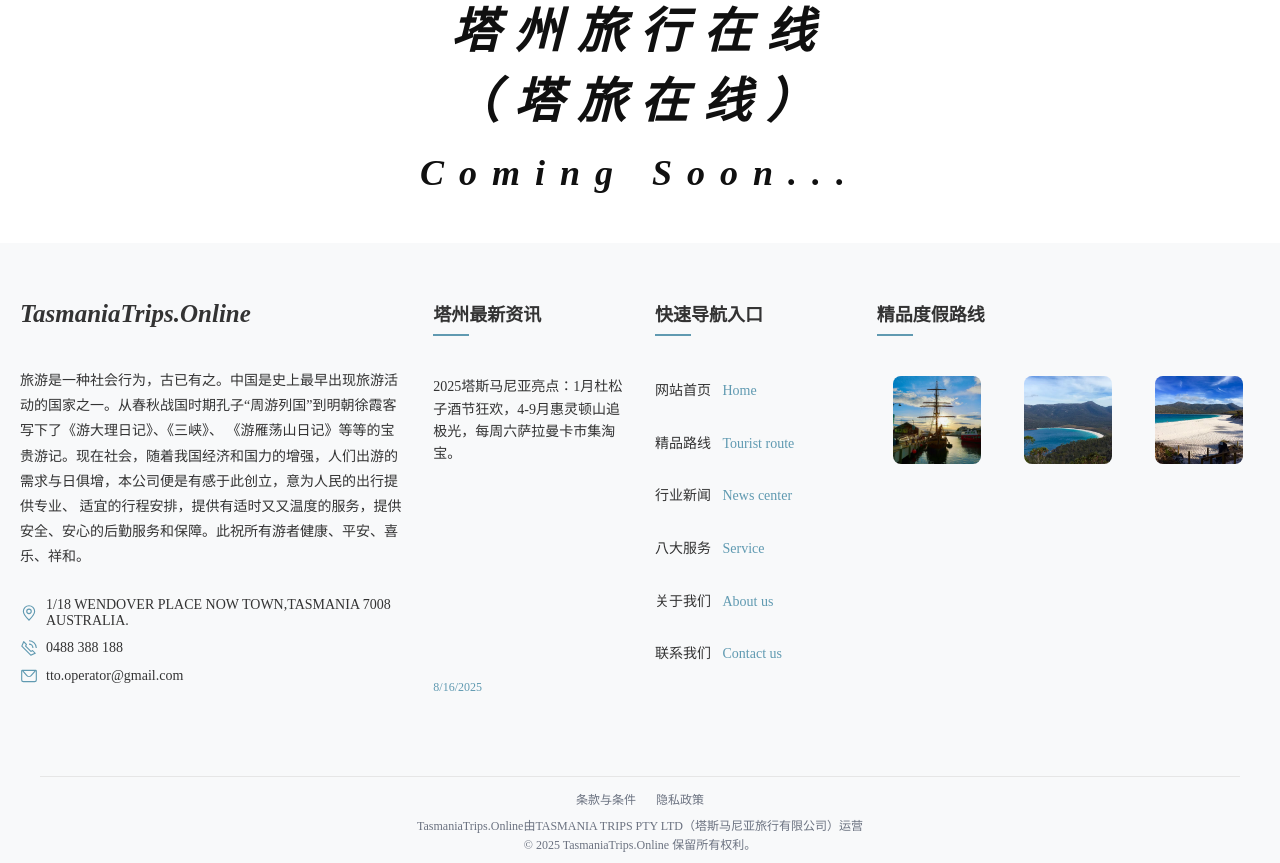
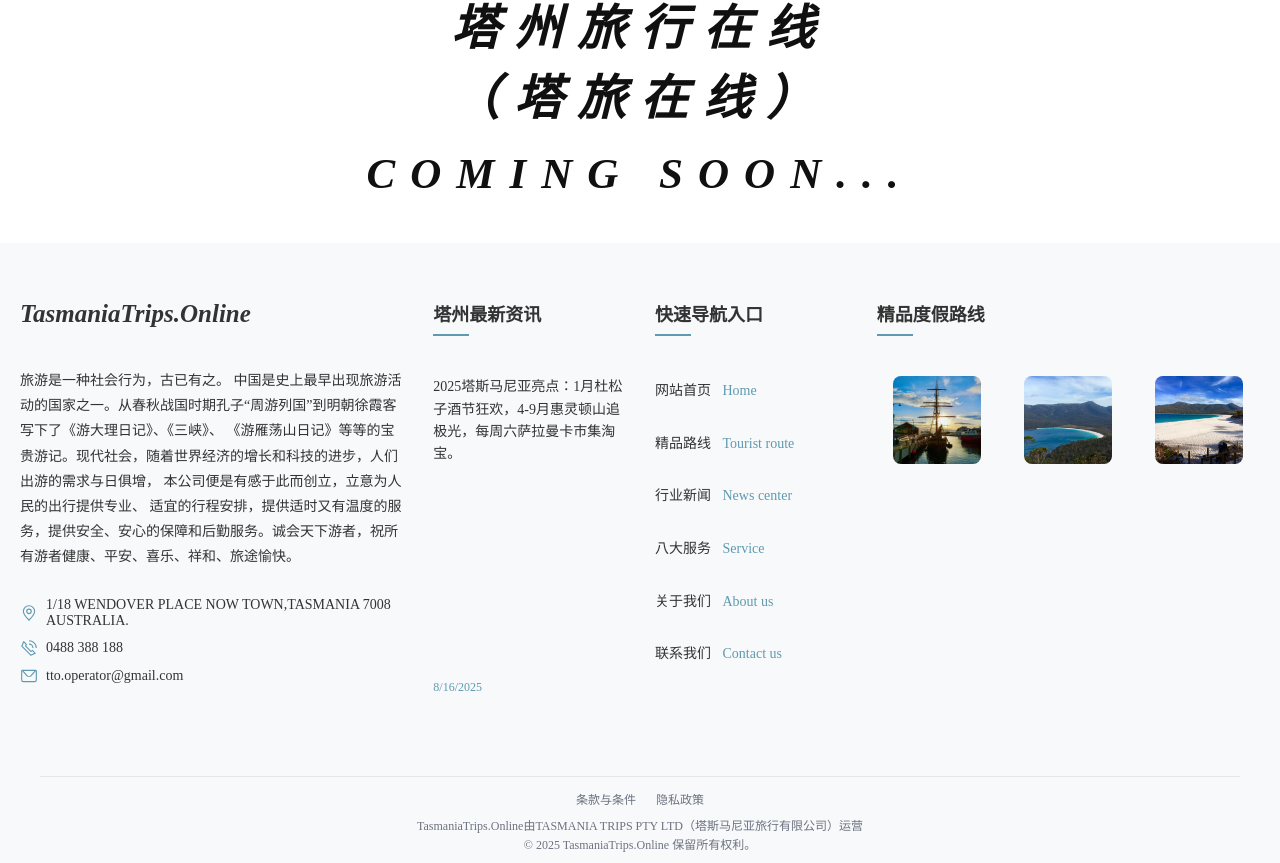
Before and after one commit to Kurinabluu/DemoForTTO, a Vue app: page / in a window 1280 px wide. Shown: the part 1119-1982 px from the top of the page. Built offline with nearby package versions, Linux system fonts and the light colour scheme.

Commit message:
修改main内容，修改footer内容

```diff
--- a/src/App.vue
+++ b/src/App.vue
@@ -189,7 +189,7 @@ onUnmounted(() => {
           @touchend="onTouchEnd">
           <!-- 背景图片层 -->
           <div class="carousel-background">
-            <img :src="slidesRef[currentSlideIndex]" alt="background" class="background-img" />
+            <img :src="slidesRef[currentSlideIndex]" alt="background" class="background-img" :key="currentSlideIndex" />
           </div>
           <!-- 毛玻璃层 -->
           <div class="glass-overlay"></div>
@@ -232,7 +232,7 @@ onUnmounted(() => {
         </div>
         <div class="content-box center">
           <div class="tourism-title">塔州旅行在线<br>（塔旅在线）</div>
-          <div class="coming-soon">Coming Soon...</div>
+          <div class="coming-soon">COMING SOON...</div>
         </div>
       </el-main>
 
@@ -247,9 +247,12 @@ onUnmounted(() => {
               <div class="company-name">TasmaniaTrips.Online</div>
             </div>
             <div class="about-text">
-              旅游是一种社会行为，古已有之。中国是史上最早出现旅游活动的国家之一。从春秋战国时期孔子“周游列国”到明朝徐霞客写下了《游大理日记》、《三峡》、
-              《游雁荡山日记》等等的宝贵游记。现在社会，随着我国经济和国力的增强，人们出游的需求与日俱增，本公司便是有感于此创立，意为人民的出行提供专业、
-              适宜的行程安排，提供有适时又又温度的服务，提供安全、安心的后勤服务和保障。此祝所有游者健康、平安、喜乐、祥和。
+              旅游是一种社会行为，古已有之。
+              <!-- 古今中外，史上很早就出现了旅游活动， -->
+              中国是史上最早出现旅游活动的国家之一。从春秋战国时期孔子“周游列国”到明朝徐霞客写下了《游大理日记》、《三峡》、
+              《游雁荡山日记》等等的宝贵游记。现代社会，随着世界经济的增长和科技的进步，人们出游的需求与日俱增，
+              本公司便是有感于此而创立，立意为人民的出行提供专业、
+              适宜的行程安排，提供适时又有温度的服务，提供安全、安心的保障和后勤服务。诚会天下游者，祝所有游者健康、平安、喜乐、祥和、旅途愉快。
             </div>
             <div class="contact-info">
               <div class="contact-item">
@@ -615,7 +618,7 @@ onUnmounted(() => {
       }
 
       .coming-soon {
-        font-size: 36px;
+        font-size: 43px;
         font-weight: 700;
         font-style: italic;
       }
@@ -966,6 +969,13 @@ onUnmounted(() => {
 
     .el-main {
 
+      .carousel-background {
+        .background-img {
+          transition: all 0.8s ease-in-out;
+          opacity: 1;
+        }
+      }
+
       .carousel {
         .slide-img {
           height: 600px;
@@ -1102,6 +1112,11 @@ onUnmounted(() => {
       .carousel-background {
         height: 420px;
         /* 与轮播图高度一致 */
+
+        .background-img {
+          transition: all 0.8s ease-in-out;
+          opacity: 1;
+        }
       }
 
       .glass-overlay {
```
